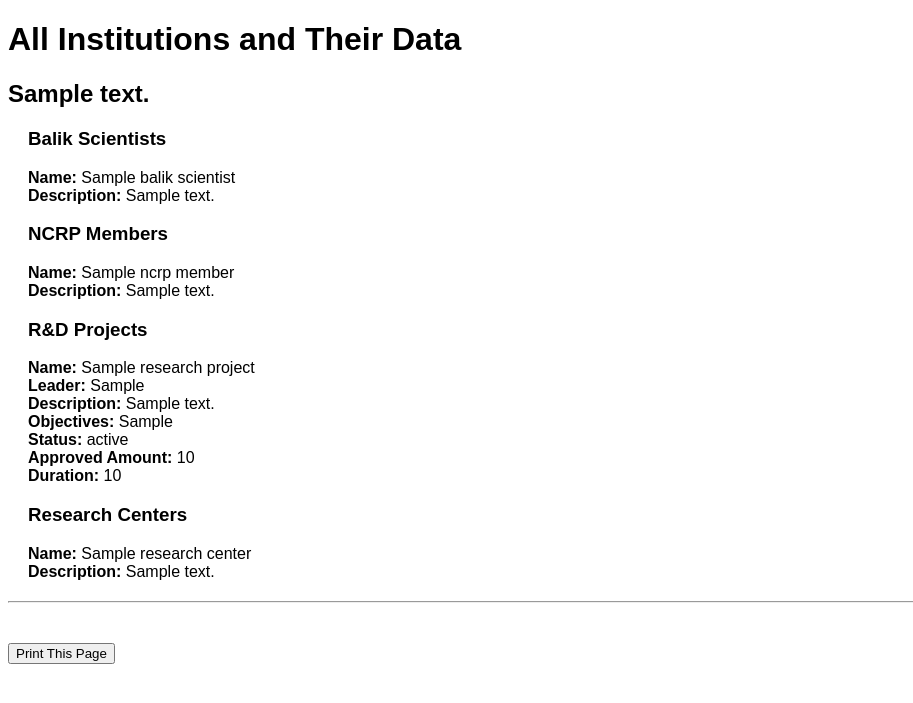
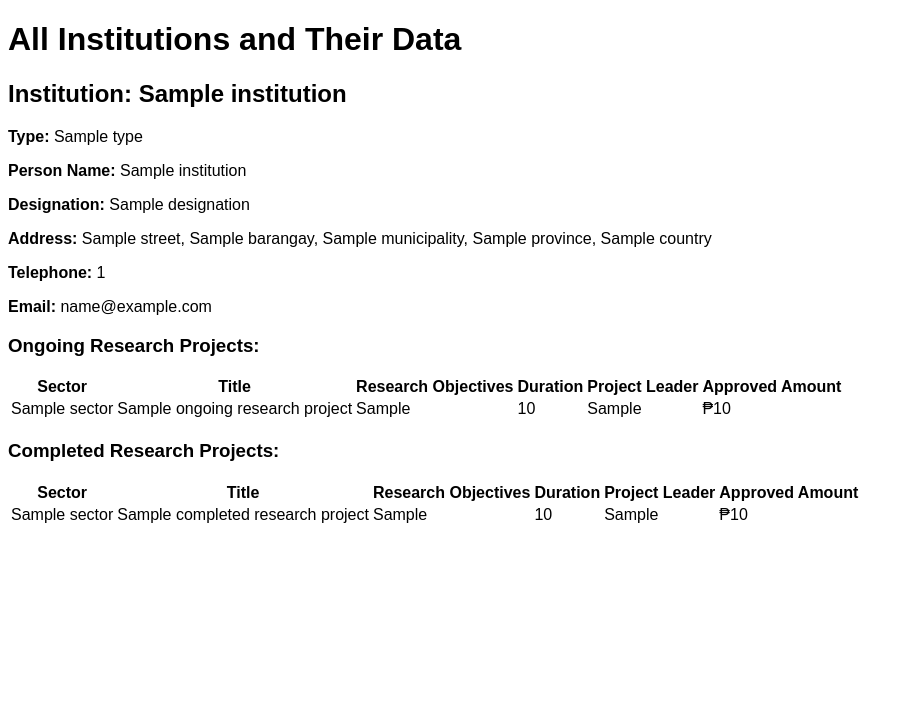
Before and after one commit to lyk-aa/SDIP, a CodeIgniter 4 app: the page made by app/Views/institution/print_all_institutions.php in a window 1280 px wide. Shown: the top 703 px of the page, without its empty margins (0-913 px from the left). Run offline with PHP 8.4 and a stand-in for CodeIgniter, Linux system fonts and the light colour scheme; the template is opened without the code that fills it: most values are stand-ins (such as "Sample title", 1, 10 or a date in 2020); some libraries are stand-ins or nearby versions.

Commit message:
displayed all institution data in print all institutions page

```diff
--- a/app/Views/institution/print_all_institutions.php
+++ b/app/Views/institution/print_all_institutions.php
@@ -19,84 +19,97 @@
 
 <h1>All Institutions and Their Data</h1>
 
-<?php if (!empty($institutions)): ?>
-    <?php foreach ($institutions as $institution): ?>
-        <div class="institution">
-            <h2><?= esc($institution['description']) ?></h2>
+<?php foreach ($allInstitutionDetails as $details): ?>
+    <div id="details">
+        <h2>Institution: <?= $details['institution']['name'] ?></h2>
+        <div class="columns">
+            <div class="column is-6">
+                <p><strong>Type:</strong> <?= $details['institution']['type'] ?></p>
+                <p><strong>Person Name:</strong> <?= $details['institution']['person_name'] ?></p>
+                <p><strong>Designation:</strong> <?= $details['institution']['designation'] ?></p>
+            </div>
+            <div class="column is-6">
+                <p><strong>Address:</strong> <?= $details['institution']['street'] ?>,
+                    <?= $details['institution']['barangay'] ?>, <?= $details['institution']['municipality'] ?>,
+                    <?= $details['institution']['province'] ?>, <?= $details['institution']['country'] ?>
+                </p>
+                <p><strong>Telephone:</strong> <?= $details['institution']['telephone_num'] ?></p>
+                <p><strong>Email:</strong> <?= $details['institution']['email_address'] ?></p>
+            </div>
+        </div>
+    </div>
 
-            <!-- Balik Scientists -->
-            <div class="section">
-                <h3>Balik Scientists</h3>
-                <?php if (!empty($institution['balik_scientists'])): ?>
-                    <?php foreach ($institution['balik_scientists'] as $bs): ?>
-                        <div class="entity">
-                            <strong>Name:</strong> <?= esc($bs['name']) ?><br>
-                            <strong>Description:</strong> <?= esc($bs['description']) ?>
-                        </div>
+    <h3>Ongoing Research Projects:</h3>
+    <div id="projects" class="section-content">
+        <table class="table is-striped is-hoverable is-fullwidth">
+            <thead>
+                <tr>
+                    <th class="narrow-column">Sector</th>
+                    <th class="title-column">Title</th>
+                    <th class="wide-column">Research Objectives</th>
+                    <th class="small-column">Duration</th>
+                    <th class="narrow-column">Project Leader</th>
+                    <th class="narrow-column">Approved Amount</th>
+                </tr>
+            </thead>
+            <tbody>
+                <?php if (!empty($details['ongoing_research_projects'])): ?>
+                    <?php foreach ($details['ongoing_research_projects'] as $project): ?>
+                        <tr>
+                            <td><?= esc($project['sector'] ?? 'N/A') ?></td>
+                            <td><?= esc($project['research_project_name'] ?? 'N/A') ?></td>
+                            <td><?= nl2br(esc($project['project_objectives'] ?? 'N/A')) ?></td>
+                            <td><?= esc($project['duration'] ?? 'N/A') ?></td>
+                            <td><?= esc($project['project_leader'] ?? 'N/A') ?></td>
+                            <td>₱<?= esc($project['approved_amount'] ?? 'N/A') ?></td>
+                        </tr>
                     <?php endforeach; ?>
                 <?php else: ?>
-                    <p>No Balik Scientists found.</p>
+                    <tr>
+                        <td colspan="6" class="has-text-centered has-text-grey-light">
+                            No ongoing projects
+                        </td>
+                    </tr>
                 <?php endif; ?>
-            </div>
+            </tbody>
+        </table>
+    </div>
 
-            <!-- NCRP Members -->
-            <div class="section">
-                <h3>NCRP Members</h3>
-                <?php if (!empty($institution['ncrp_members'])): ?>
-                    <?php foreach ($institution['ncrp_members'] as $member): ?>
-                        <div class="entity">
-                            <strong>Name:</strong> <?= esc($member['name']) ?><br>
-                            <strong>Description:</strong> <?= esc($member['description']) ?>
-                        </div>
+    <h3>Completed Research Projects:</h3>
+    <div id="completed_projects" class="section-content">
+        <table class="table is-striped is-hoverable is-fullwidth">
+            <thead>
+                <tr>
+                    <th class="narrow-column">Sector</th>
+                    <th class="title-column">Title</th>
+                    <th class="wide-column">Research Objectives</th>
+                    <th class="small-column">Duration</th>
+                    <th class="narrow-column">Project Leader</th>
+                    <th class="narrow-column">Approved Amount</th>
+                </tr>
+            </thead>
+            <tbody>
+                <?php if (!empty($details['completed_research_projects'])): ?>
+                    <?php foreach ($details['completed_research_projects'] as $project): ?>
+                        <tr>
+                            <td><?= esc($project['sector'] ?? 'N/A') ?></td>
+                            <td><?= esc($project['research_project_name'] ?? 'N/A') ?></td>
+                            <td><?= nl2br(esc($project['project_objectives'] ?? 'N/A')) ?></td>
+                            <td><?= esc($project['duration'] ?? 'N/A') ?></td>
+                            <td><?= esc($project['project_leader'] ?? 'N/A') ?></td>
+                            <td>₱<?= esc($project['approved_amount'] ?? 'N/A') ?></td>
+                        </tr>
                     <?php endforeach; ?>
                 <?php else: ?>
-                    <p>No NCRP Members found.</p>
+                    <tr>
+                        <td colspan="6" class="has-text-centered has-text-grey-light">
+                            No completed projects
+                        </td>
+                    </tr>
                 <?php endif; ?>
-            </div>
-
-            <!-- Research Projects -->
-            <div class="section">
-                <h3>R&D Projects</h3>
-                <?php if (!empty($institution['research_projects'])): ?>
-                    <?php foreach ($institution['research_projects'] as $proj): ?>
-                        <div class="entity">
-                            <strong>Name:</strong> <?= esc($proj['name']) ?><br>
-                            <strong>Leader:</strong> <?= esc($proj['project_leader']) ?><br>
-                            <strong>Description:</strong> <?= esc($proj['description']) ?><br>
-                            <strong>Objectives:</strong> <?= esc($proj['project_objectives']) ?><br>
-                            <strong>Status:</strong> <?= esc($proj['status']) ?><br>
-                            <strong>Approved Amount:</strong> <?= esc($proj['approved_amount']) ?><br>
-                            <strong>Duration:</strong> <?= esc($proj['duration']) ?>
-                        </div>
-                    <?php endforeach; ?>
-                <?php else: ?>
-                    <p>No R&D Projects found.</p>
-                <?php endif; ?>
-            </div>
-
-            <!-- Research Centers (future-proofing) -->
-            <div class="section">
-                <h3>Research Centers</h3>
-                <?php if (!empty($institution['research_centers'])): ?>
-                    <?php foreach ($institution['research_centers'] as $center): ?>
-                        <div class="entity">
-                            <strong>Name:</strong> <?= esc($center['name']) ?><br>
-                            <strong>Description:</strong> <?= esc($center['description']) ?>
-                        </div>
-                    <?php endforeach; ?>
-                <?php else: ?>
-                    <p>No Research Centers available.</p>
-                <?php endif; ?>
-            </div>
-
-            <hr>
-        </div>
-    <?php endforeach; ?>
-<?php else: ?>
-    <p>No institutions found.</p>
-<?php endif; ?>
-
-<button id="printButton" onclick="window.print()">Print This Page</button>
-
+            </tbody>
+        </table>
+    </div>
+<?php endforeach; ?>
 </body>
 </html>
```
Also changed, not shown: app/Controllers/InstitutionController.php (+70 -1 lines).
